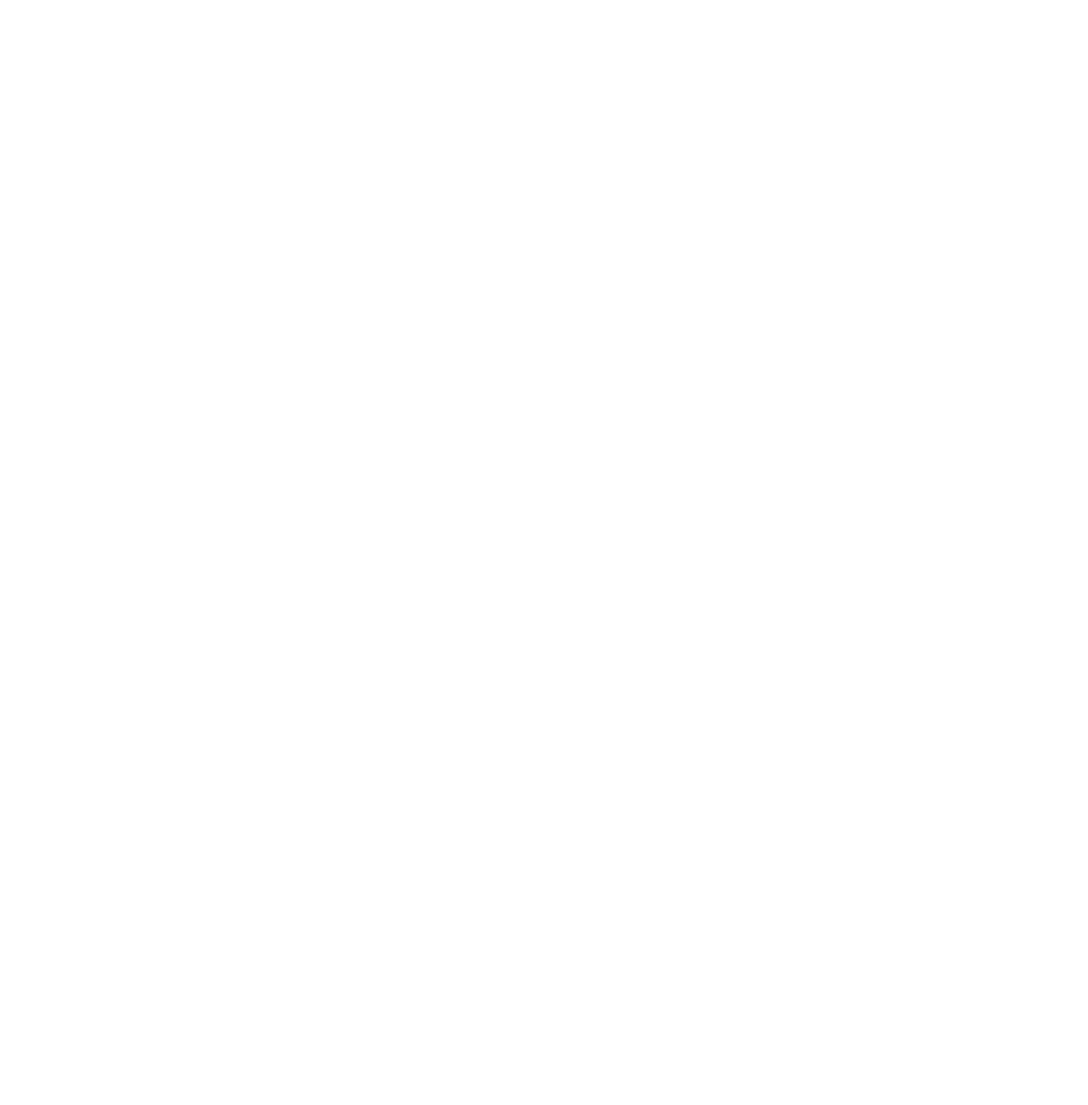
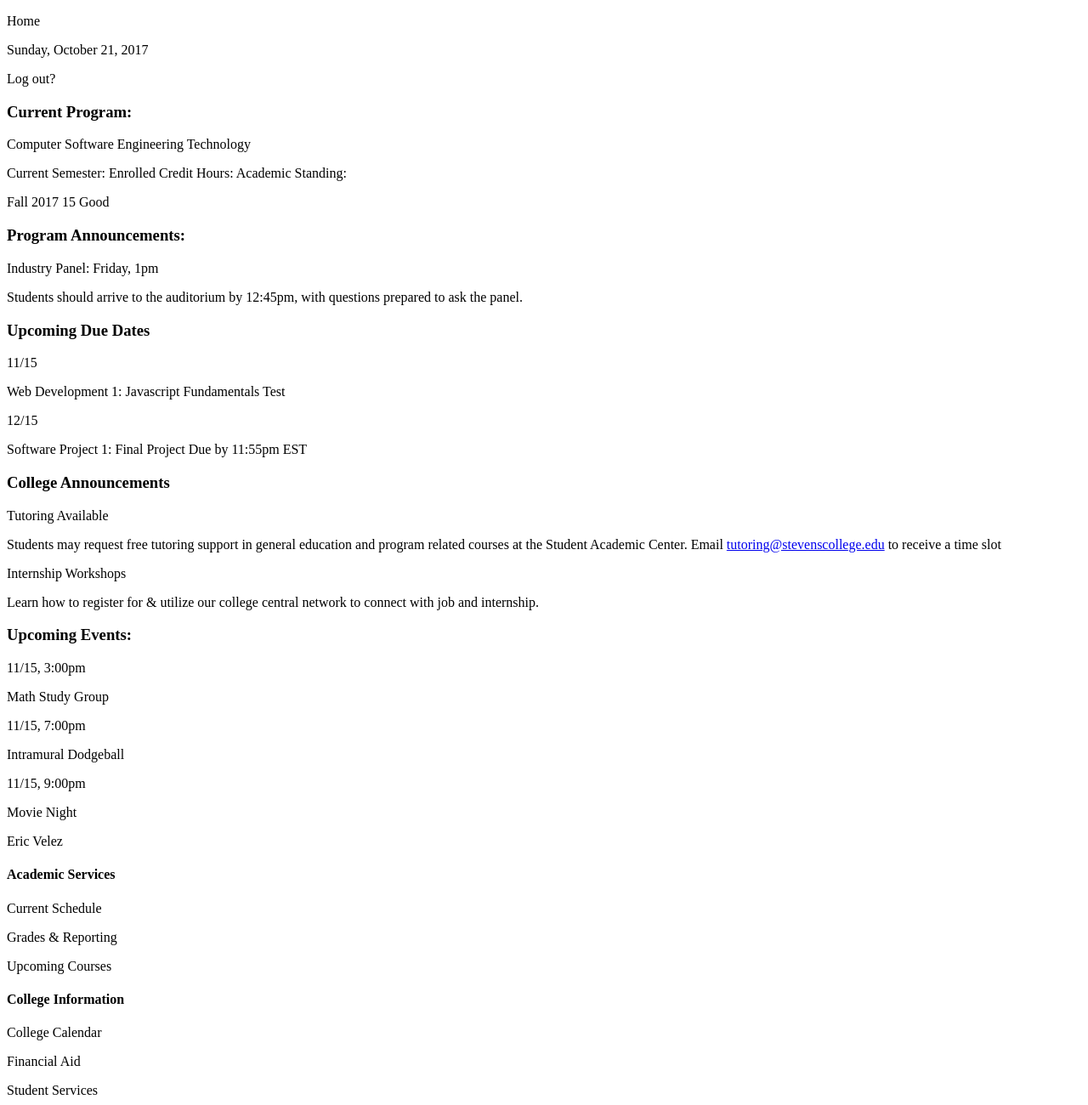
Before and after one commit to TheHopefulMarshmallow/final_project, a plain HTML site: page index.html in a window 1280 px wide. Shown: the whole page at 85% size. Before the commit the page ends 800 px from the top, so only its background shows below. Drawn offline with Linux system fonts and the light colour scheme.

Commit message:
Mostly finished first page of html

```diff
--- a/index.html
+++ b/index.html
@@ -6,11 +6,56 @@
 </head>
 <body>
 
+<header>
+  <p>Home</p>
+  <p class="date-updated">Sunday, October 21, 2017</p>
+  <p class="log-out">Log out?</p>
+</header>
 
+<section>
+  <h3 class="section-title">Current Program:</h3>
+  <p class="section-heading">Computer Software Engineering Technology</p>
+  <p>Current Semester: Enrolled Credit Hours: Academic Standing:</p>
+  <p>Fall 2017 15 Good</p>
+</section>
 
+<section>
+  <h3 class="section-title">Program Announcements:</h3>
+  <p class="section-heading">Industry Panel: Friday, 1pm</p>
+  <p>Students should arrive to the auditorium by 12:45pm, with questions prepared to ask the panel.</p>
+  <h3 class="section-title">Upcoming Due Dates</h3>
+  <p>11/15</p>
+  <p class="section-heading">Web Development 1: Javascript Fundamentals Test</p>
+  <p>12/15</p>
+  <p class="section-heading">Software Project 1: Final Project Due by 11:55pm EST</p>
+</section>
 
+<section>
+  <h3 class="section-title">College Announcements</h3>
+  <p class="section-heading">Tutoring Available</p>
+  <p>Students may request free tutoring support in general education and program related courses at the Student Academic Center. Email <a class="tutoring-link" href="tutoring@stevenscollege.edu">tutoring@stevenscollege.edu</a> to receive a time slot</p>
+  <p class="section-heading">Internship Workshops</p>
+  <p>Learn how to register for &amp; utilize our college central network to connect with job and internship.</p>
+  <h3 class="section-title">Upcoming Events:</h3>
+  <p class="event-time">11/15, 3:00pm</p>
+  <p class="event-type">Math Study Group</p>
+  <p class="event-time">11/15, 7:00pm</p>
+  <p class="event-type">Intramural Dodgeball</p>
+  <p class="event-time">11/15, 9:00pm</p>
+  <p class="event-type">Movie Night</p>
+</section>
 
-
+<aside>
+  <p class="student-name">Eric Velez</p>
+  <h4 class="aside-headings">Academic Services</h4>
+  <p class="aside-links">Current Schedule</p>
+  <p class="aside-links">Grades &amp; Reporting</p>
+  <p class="aside-links">Upcoming Courses</p>
+  <h4 class="aside-headings">College Information</h4>
+  <p class="aside-links">College Calendar</p>
+  <p class="aside-links">Financial Aid</p>
+  <p class="aside-links">Student Services</p>
+</aside>
 
 </body>
 </html>
```
